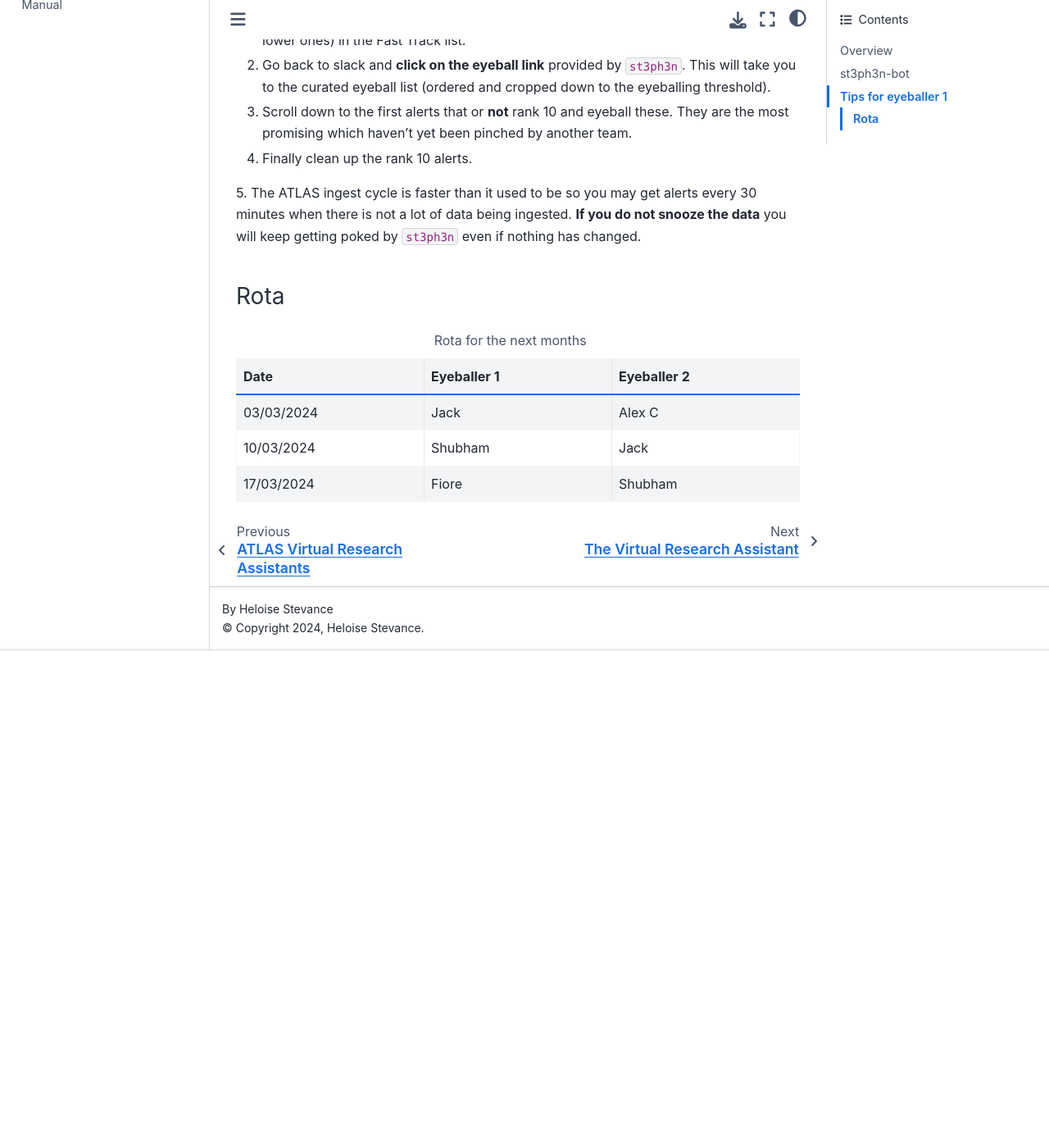
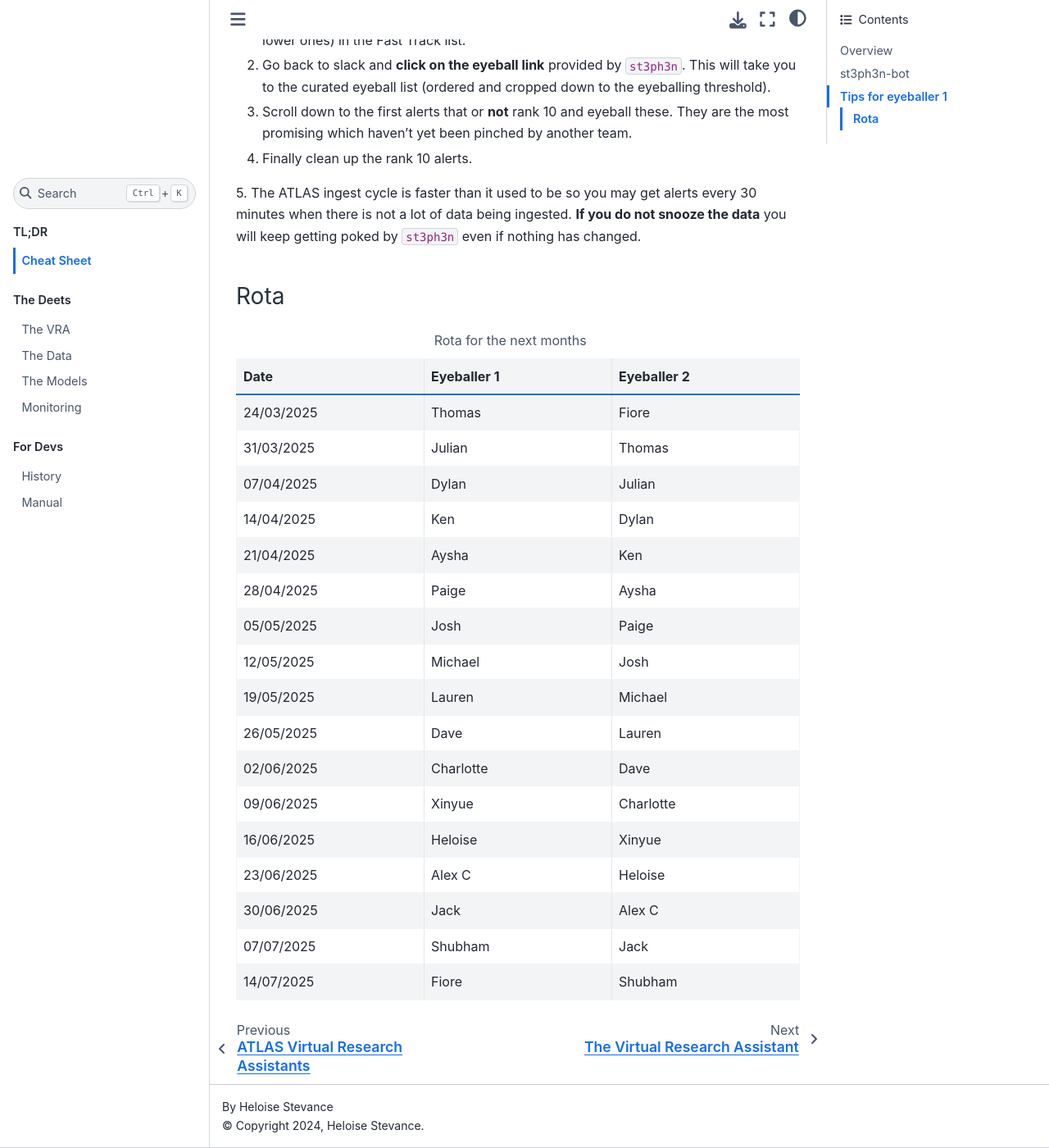
Before and after one commit to HeloiseS/atlasvras, a Sphinx documentation site: the page built from docs/source/eyeball.rst, in a window 1280 px wide and 1400 px high, scrolled down 1800 px. Shown: the whole window at 82% size. Built offline with Sphinx 7.4.7 and the Sphinx Book theme 1.1.4, drawn with Linux system fonts in a browser that asks for light colours; before the commit the page ends 2593 px from its top, so only the background shows below that.

```diff
--- a/docs/source/eyeball.rst
+++ b/docs/source/eyeball.rst
@@ -78,12 +78,54 @@ Rota
    * - Date
      - Eyeballer 1
      - Eyeballer 2
-   * - 03/03/2024
+   * - 24/03/2025
+     - Thomas
+     - Fiore
+   * - 31/03/2025
+     - Julian
+     - Thomas
+   * - 07/04/2025
+     - Dylan
+     - Julian
+   * - 14/04/2025
+     - Ken
+     - Dylan
+   * - 21/04/2025
+     - Aysha
+     - Ken
+   * - 28/04/2025
+     - Paige
+     - Aysha
+   * - 05/05/2025
+     - Josh
+     - Paige
+   * - 12/05/2025
+     - Michael
+     - Josh
+   * - 19/05/2025
+     - Lauren
+     - Michael
+   * - 26/05/2025
+     - Dave
+     - Lauren
+   * - 02/06/2025
+     - Charlotte
+     - Dave
+   * - 09/06/2025
+     - Xinyue
+     - Charlotte
+   * - 16/06/2025
+     - Heloise
+     - Xinyue
+   * - 23/06/2025
+     - Alex C
+     - Heloise
+   * - 30/06/2025
      - Jack
      - Alex C
-   * - 10/03/2024
+   * - 07/07/2025
      - Shubham
      - Jack
-   * - 17/03/2024
+   * - 14/07/2025
      - Fiore
      - Shubham
--- a/pyproject.toml
+++ b/pyproject.toml
@@ -4,7 +4,7 @@ build-backend = "setuptools.build_meta"
 
 [project]
 name = "atlasvras"
-version = "1.1.0"
+version = "1.1.1"
 
 authors = [
     {name = "Heloise Stevance", email = "hfstevance@gmail.com"},
```
Also changed, not shown: README.md (+19 -3 lines).
